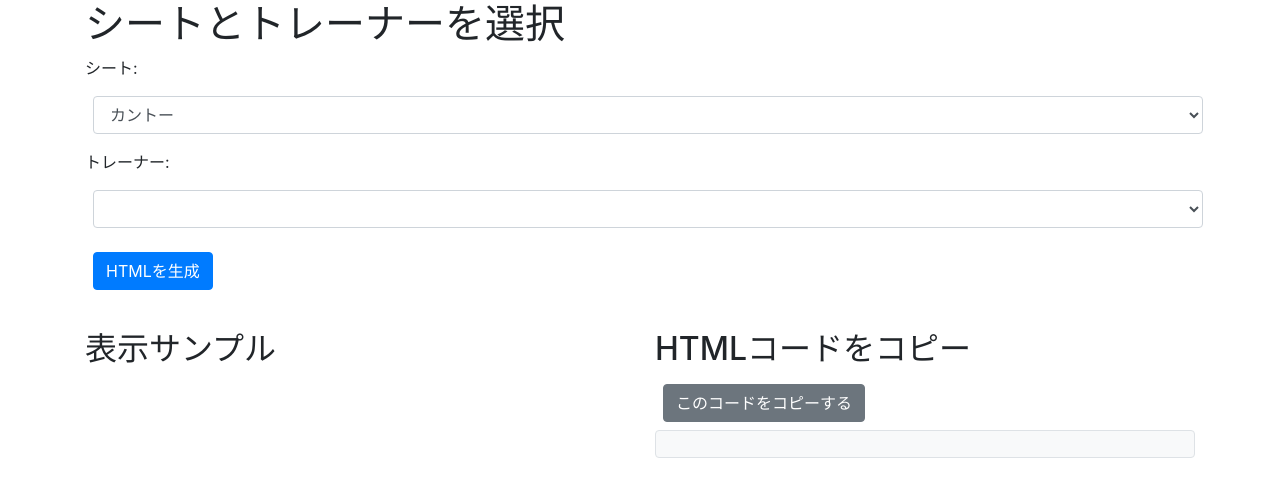
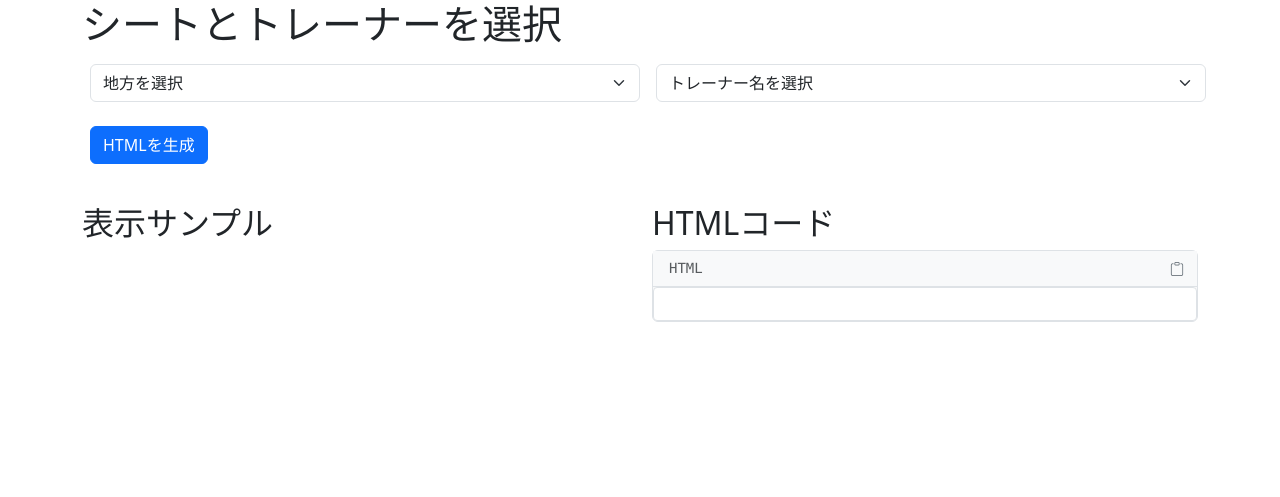
Before and after one commit to boitoshi/Spreadsheet-to-HTML, a Flask app: page / in a window 1280 px wide. Shown: the top 497 px of the page. Run offline with Flask 3, Linux system fonts and the light colour scheme; lists and menus that the app fills with data are empty; some libraries are stand-ins or nearby versions.

Commit message:
-アプリの構成見直し -HTML生成ロジック更新 -JSONデータ読み込み修正 -CSSスタイルの追加

```diff
--- a/app/__init__.py
+++ b/app/__init__.py
@@ -1,5 +1,5 @@
 from flask import Flask
-from .routes import main_bp # ブループリントの登録
+from app.routes import main_bp # ブループリントの登録
 
 def create_app():
     app = Flask(__name__)
@@ -8,7 +8,7 @@ def create_app():
     app.register_blueprint(main_bp)
 
     # エラーハンドラの登録
-    from .handlers import register_error_handlers
+    from app.handlers import register_error_handlers
     register_error_handlers(app)
 
     return app
--- a/app/routes.py
+++ b/app/routes.py
@@ -4,13 +4,17 @@ from .utils.html_generator import generate_html_table
 
 main_bp = Blueprint('main', __name__)
 
-@main_bp.route('/')
+@main_bp.route('/', methods=['GET'])
 def index():
     try:
+        # デバッグ用にログを追加
+        print("Loading JSON file...")
         data = load_data('sample-ELITE4.json')
         sheet_names = get_sheet_names(data)
+        print(f"Sheet names: {sheet_names}")  # デバッグ用
         return render_template('index.html', sheet_names=sheet_names)
     except Exception as e:
+        print(f"Error loading JSON: {str(e)}")  # デバッグ用
         flash(f'エラーが発生しました: {str(e)}')
         return redirect(url_for('main.index'))
 
@@ -20,24 +24,37 @@ def get_trainers_route():
     if not sheet_name:
         return jsonify({'error': 'シート名が指定されていません。'}), 400
     try:
+        sheet_name = request.form.get('sheet_name')
+        if not sheet_name:
+            return jsonify({'error': 'シート名が指定されていません。'}), 400
+
         data = load_data('sample-ELITE4.json')
         trainers = get_trainers(data, sheet_name)
+
+        # デバッグ用ログ
+        print(f"Sheet name: {sheet_name}")
+        print(f"Trainers: {trainers}")
+
         return jsonify(trainers)
     except Exception as e:
+        print(f"Error in get_trainers_route: {str(e)}")
         return jsonify({'error': f'エラーが発生しました: {str(e)}'}), 500
 
 @main_bp.route('/generate_html', methods=['POST'])
 def generate_html_route():
-    sheet_name = request.form.get('sheet_name')
-    trainer_name = request.form.get('trainer_name')
-    if not sheet_name or not trainer_name:
-        return jsonify({'error': 'シート名またはトレーナー名が指定されていません。'}), 400
     try:
+        sheet_name = request.form.get('sheet_name')
+        trainer_name = request.form.get('trainer_name')
+
+        if not all([sheet_name, trainer_name]):
+            return jsonify({'error': 'シート名とトレーナー名は必須です。'}), 400
+
         data = load_data('sample-ELITE4.json')
         entries = get_entries(data, sheet_name, trainer_name)
-        if not entries:
-            return jsonify({'error': '該当するデータが見つかりませんでした。'}), 404
         html_output = generate_html_table(entries)
+
         return jsonify({'html_output': html_output})
+
     except Exception as e:
+        print(f"Error in generate_html: {str(e)}")  # デバッグ用
         return jsonify({'error': f'エラーが発生しました: {str(e)}'}), 500
--- /dev/null
+++ b/app/static/css/custom.css
@@ -0,0 +1,123 @@
+/* レイアウト関連のスタイル設定 */
+.display-area,
+.copy-area {
+    margin-bottom: 2em;
+}
+
+/* コピーエリアのスタイル */
+.copy-area pre {
+    max-height: 300px;
+    overflow-x: auto;
+    background-color: #f8f9fa;
+    padding: 1em;
+    border: 1px solid #dee2e6;
+    border-radius: 0.25rem;
+    font-size: small;
+    width: auto;
+    max-width: 600px;
+}
+
+/* ローディング表示 */
+.loading-overlay {
+    position: absolute;
+    top: 0;
+    left: 0;
+    width: 100%;
+    height: 100%;
+    background: rgba(255, 255, 255, 0.8);
+    display: flex;
+    justify-content: center;
+    align-items: center;
+}
+
+#feedback {
+    margin: 1rem 0;
+}
+
+.form-group {
+    margin-bottom: 1rem;
+}
+
+.btn {
+    margin-right: 0.5rem;
+}
+
+form {
+    margin-bottom: 2em;
+}
+
+select,
+button {
+    margin: 0.5em;
+}
+
+.code-container {
+    background-color: #f8f9fa;
+}
+
+.code-container .btn {
+    padding: 0.15rem 0.35rem;  /* ボタンのパディングを小さく */
+    color: #6c757d;
+    margin: 2px 0;  /* 上下の余白を微調整 */
+}
+
+.code-container .d-flex {
+    min-height: 28px;  /* ツールバーの高さを固定 */
+}
+.code-container .btn:hover {
+    color: #000;
+}
+
+.code-container pre {
+    background-color: #fff;
+    margin-bottom: 0;
+}
+
+/* トーストコンテナのスタイル */
+#toast-container {
+    position: fixed;
+    top: 20px;
+    left: 50%;
+    transform: translateX(-50%);
+    z-index: 1055;
+    display: flex;
+    flex-direction: column;
+    gap: 0.5rem;
+    max-width: 400px; /* 横幅を狭く設定 */
+    width: 100%;
+}
+
+/* トーストの基本スタイル */
+.toast.pop-toast {
+    border-radius: 0.75rem !important; /* 角を丸める */
+    background-color: rgba(0, 0, 0, 0.7) !important; /* 背景の透明度を調整 */
+    color: #fff !important;
+    box-shadow: 0 4px 15px rgba(0, 0, 0, 0.2) !important;
+    animation: toast-pop 0.3s ease-out;
+}
+
+/* トーストの種類別スタイル */
+.toast.pop-toast.text-bg-success {
+    background: rgba(25, 135, 84, 0.85) !important;
+}
+
+.toast.pop-toast.text-bg-info {
+    background: rgba(13, 202, 240, 0.85) !important;
+}
+
+.toast.pop-toast.text-bg-danger {
+    background: rgba(220, 53, 69, 0.85) !important;
+}
+
+
+/* アニメーション */
+@keyframes toast-pop {
+    0% {
+        transform: translateY(-20px);
+        opacity: 0;
+    }
+    100% {
+        transform: translateY(0);
+        opacity: 1;
+    }
+}
--- /dev/null
+++ b/app/static/js/main.js
@@ -0,0 +1,178 @@
+// DOMが読み込まれた後に実行される処理をまとめる
+$(document).ready(function() {
+    const elements = {
+        form: $('#trainer_form'),
+        sheetSelect: $('#sheet_name'),
+        trainerSelect: $('#trainer_name'),
+        generateBtn: $('#generate-btn'),
+        result: $('#result'),
+        resultContent: $('#result-content'),
+        codeBlock: $('#code-block'),
+        feedback: $('#feedback'),
+        // spinner: $('#generate-btn .spinner-border'),
+        copyBtn: $('#copy-btn')
+    };
+
+    elements.sheetSelect.change(loadTrainers); // シート名変更時にトレーナー一覧を取得
+    elements.copyBtn.on('click', copyCode); // コピーボタンのイベントリスナー追加
+    // elements.form.on('submit', handleFormSubmit);
+
+    // 初期表示時にトレーナー一覧を取得
+    loadTrainers();
+
+    // シート名が変更されたときにトレーナー名を取得する関数
+    function loadTrainers() {
+        const sheetName = elements.sheetSelect.val();
+        if (!sheetName) {
+            showFeedback('地方を選ぶんじゃ🗺️', 'info');
+            return;
+        }
+
+        // デバッグ用ログ
+        console.log('Requesting trainers for sheet:', sheetName);
+
+        // `/get_trainers`エンドポイントにAJAXリクエストを送信
+        $.ajax({
+            type: 'POST',
+            url: '/get_trainers',
+            data: { sheet_name: sheetName },
+            success: function(trainers) {
+                console.log('Received trainers:', trainers);  // デバッグ用ログ
+
+                elements.trainerSelect.empty();
+                if (Array.isArray(trainers)) {
+                    trainers.forEach(function(trainer) {
+                        elements.trainerSelect.append(new Option(trainer, trainer));
+                    });
+                } else if (trainers.error) {
+                    showFeedback(trainers.error, 'danger');
+                }
+            },
+            error: function(xhr, status, error) {
+                console.error('API Error:', {
+                    status: xhr.status,
+                    statusText: xhr.statusText,
+                    error: error
+                });
+                showFeedback('エラーが発生しました: ' + error, 'danger');
+            }
+        });
+    }
+
+    // クリーンアップ処理を追加
+    $(window).on('unload', function() {
+        // イベントリスナーの解除
+        elements.sheetSelect.off('change');
+        elements.form.off('submit');
+        // AJAXリクエストが進行中の場合は中止
+        $.active && $.ajax().abort();
+    });
+
+    // フォーム送信時の処理
+    elements.form.on('submit', async function(event) {
+        event.preventDefault();
+        try {
+            elements.generateBtn.prop('disabled', true);
+
+            const response = await $.ajax({
+                type: 'POST',
+                url: '/generate_html',
+                data: $(this).serialize()
+            });
+
+            if (response.html_output) {
+                elements.resultContent.html(response.html_output);
+                elements.codeBlock.text(response.html_output);
+                showFeedback('HTMLの生成に成功しました！', 'success');
+            }
+        } catch (error) {
+            console.error('HTML生成エラー:', error);
+            showFeedback('エラーが発生しました: ' + error, 'danger');
+        } finally {
+            elements.generateBtn.prop('disabled', false);
+        }
+    });
+
+    // コピーボタンの処理
+    async function copyCode() {
+        const codeBlock = elements.codeBlock[0];  // DOM要素を取得
+        const copyBtn = elements.copyBtn[0];      // DOM要素を取得
+        // const codeBlock = document.getElementById('code-block');
+        // const copyBtn = document.getElementById('copy-btn');
+
+
+        if (!codeBlock || !codeBlock.textContent.trim()) {
+            showFeedback('あれ？コピーする内容がないみたい...🤔', 'info');
+            return;
+        }
+
+        try {
+            // ボタンを一時的に無効化
+            copyBtn.disabled = true;
+
+            // innerTextを使用してHTMLの整形を維持
+            await navigator.clipboard.writeText(codeBlock.innerText);
+            // ボタンのアイコンとテキストを変更
+            const buttonIcon = copyBtn.querySelector('i');
+            buttonIcon.classList.remove('bi-clipboard');
+            buttonIcon.classList.add('bi-clipboard-check-fill');
+
+            showFeedback('コピーできたよ！✨', 'success');
+
+            // 1秒後にアイコンを元に戻す
+            setTimeout(() => {
+                buttonIcon.classList.remove('bi-clipboard-check-fill');
+                buttonIcon.classList.add('bi-clipboard');
+            }, 1000);
+
+        } catch (err) {
+            console.error('Copy failed:', err);
+            showFeedback('ごめんね！コピーできなかったみたい...😢', 'danger');
+        } finally {
+        // ボタンを再度有効化
+            setTimeout(() => {
+                copyBtn.disabled = false;
+            }, 700);
+        }
+    }
+
+    // フィードバック表示関数
+    function showFeedback(message, type) {
+        const toastId = 'toast-' + Date.now();
+        const toastHtml = `
+            <div id="${toastId}" class="toast pop-toast text-bg-${type}" role="alert" aria-live="assertive" aria-atomic="true">
+                <div class="d-flex">
+                    <div class="toast-body text-center w-100">
+                        ${message}
+                    </div>
+                    <button type="button" class="btn-close me-2 m-auto" data-bs-dismiss="toast" aria-label="閉じる"></button>
+                </div>
+            </div>
+        `;
+
+        // トーストコンテナのスタイルを変更
+        const $toastContainer = $('#toast-container');
+
+        $toastContainer.append(toastHtml);
+
+        // const toastElement = document.getElementById(toastId);
+        // const toast = new bootstrap.Toast(toastElement, {
+        //     autohide: true,
+        //     delay: 1500
+        // });
+        // toast.show();
+        const toastElement = document.getElementById(toastId);
+        const toast = new bootstrap.Toast(toastElement, {
+            autohide: true,
+            delay: 1500
+        });
+        toast.show();
+
+        // 非表示後に要素を削除
+        $(`#${toastId}`).on('hidden.bs.toast', function() {
+            $(this).remove();
+        // toastElement.addEventListener('hidden.bs.toast', function () {
+        //     toastElement.remove();
+        });
+    };
+});
--- a/app/templates/index.html
+++ b/app/templates/index.html
@@ -5,79 +5,40 @@
     <meta name="viewport" content="width=device-width, initial-scale=1.0">
     <title>Flask アプリ</title>
     <script src="https://cdn.jsdelivr.net/npm/jquery@3.6.0/dist/jquery.min.js"></script>
-    <link rel="stylesheet" href="https://stackpath.bootstrapcdn.com/bootstrap/4.3.1/css/bootstrap.min.css">
-    <style>
-        /* レイアウト関連 */
-        .display-area,
-        .copy-area {
-            margin-bottom: 2em;
-        }
+    <!-- Bootstrap CDN -->
+    <link href="https://cdn.jsdelivr.net/npm/bootstrap@5.3.0/dist/css/bootstrap.min.css" rel="stylesheet">
+    <!-- Bootstrap アイコン -->
+    <link rel="stylesheet" href="https://cdn.jsdelivr.net/npm/bootstrap-icons@1.11.3/font/bootstrap-icons.css">
+    <!-- カスタムCSS -->
+    <link rel="stylesheet" href="{{ url_for('static', filename='css/custom.css') }}">
 
-        /* コピーエリアのスタイル */
-        .copy-area pre {
-            max-height: 300px;
-            overflow-x: auto;
-            background-color: #f8f9fa;
-            padding: 1em;
-            border: 1px solid #dee2e6;
-            border-radius: 0.25rem;
-            font-size: small;
-            width: auto;
-            max-width: 600px;
-        }
-
-        /* ローディング表示 */
-        .loading-overlay {
-            position: absolute;
-            top: 0;
-            left: 0;
-            width: 100%;
-            height: 100%;
-            background: rgba(255, 255, 255, 0.8);
-            display: flex;
-            justify-content: center;
-            align-items: center;
-        }
-
-        #feedback {
-            margin: 1rem 0;
-        }
-
-        .form-group {
-            margin-bottom: 1rem;
-        }
-
-        .btn {
-            margin-right: 0.5rem;
-        }
-
-        form {
-            margin-bottom: 2em;
-        }
-
-        select, button {
-            margin: 0.5em;
-        }
-    </style>
 </head>
 <body>
     <div class="container">
         <h1>シートとトレーナーを選択</h1>
         <form id="trainer_form" aria-label="HTMLジェネレーターフォーム">
-            <div class="form-group">
-                <label for="sheet_name">シート:</label>
-                <select id="sheet_name" name="sheet_name" class="form-control" aria-label="シート名を選択">
-                    {% for sheet in sheet_names %}
-                    <option value="{{ sheet }}">{{ sheet }}</option>
-                    {% endfor %}
-                </select>
-            </div>
+            <div class="row g-3 align-items-end">
+                <div class="col-md-6">
+                    <div class="form-group">
+                        <!-- <label for="sheet_name" class="form-label">シート:</label> -->
+                        <select id="sheet_name" name="sheet_name" class="form-select" aria-label="シート名を選択">
+                            <option value="" selected disabled>地方を選択</option>
+                            {% for sheet in sheet_names %}
+                            <option value="{{ sheet }}">{{ sheet }}</option>
+                            {% endfor %}
+                        </select>
+                    </div>
+                </div>
 
-            <div class="form-group">
-                <label for="trainer_name">トレーナー:</label>
-                <select id="trainer_name" name="trainer_name" class="form-control" required aria-label="トレーナー名を選択">
-                    <!-- トレーナー名のオプションがここに追加されます -->
-                </select>
+                <div class="col-md-6">
+                    <div class="form-group">
+                        <!-- <label for="trainer_name" class="form-label">トレーナー:</label> -->
+                        <select id="trainer_name" name="trainer_name" class="form-select" required aria-label="トレーナー名を選択">
+                            <option value="" selected disabled>トレーナー名を選択</option>
+                            <!-- トレーナー名のオプションがここに追加されます -->
+                        </select>
+                    </div>
+                </div>
             </div>
 
             <button type="submit" class="btn btn-primary" id="generate-btn">
@@ -86,29 +47,49 @@
             </button>
         </form>
 
-        <!-- フィードバック表示エリア -->
-        <div id="feedback" class="alert d-none" role="alert"></div>
+        <!-- トーストのコンテナ -->
+        <div id="toast-container" class="d-flex justify-content-center align-items-center w-100;">
+            <!-- トーストメッセージがここに挿入される -->
+        </div>
 
+        <!-- コンテンツを並べる行 -->
         <div class="row">
-            <!-- 結果表示用のエリア -->
+            <!-- 左側カラム：表示サンプル -->
             <div id="result" class="col-md-6">
                 <h2>表示サンプル</h2>
-                <div class="loading-overlay d-none">
-                    <div class="spinner-border text-primary" role="status">
-                        <span class="sr-only">Loading...</span>
+                <div id="result-content" >
+                    <!-- ここに生成されたHTMLが表示される -->
+                    <div>
+                    <!-- <div class="spinner-border text-primary" role="status"> ローディングのぐるぐる -->
+                        <!-- <span class="sr-only">Loading...</span> -->
                     </div>
                 </div>
-                <!-- 生成されたHTMLがここに表示されます -->
             </div>
 
-            <!-- コピー用エリア -->
             <div class="copy-area col-md-6">
-                <h2>HTMLコードをコピー</h2>
-                <button onclick="copyCode()" class="btn btn-secondary mb-2">このコードをコピーする</button>
-                <pre><code id="code-block"></code></pre>
+                <h2>HTMLコード</h2>
+                <!-- ツールバーとコードブロックのコンテナ -->
+                <div class="code-container border rounded">
+                    <!-- ツールバー -->
+                    <div class="d-flex align-items-center bg-light ps-3 pe-2 py-0 border-bottom">
+                        <small class="font-monospace text-muted">HTML</small>
+                        <div class="d-flex ms-auto align-items-center">
+                            <button id="copy-btn" type="button" class="btn btn-sm p-1" aria-label="コピー">
+                                <i class="bi bi-clipboard"></i>
+                                <span class="visually-hidden">コードをコピー</span>
+                            </button>
+                        </div>
+                    </div>
+                    <!-- コードブロック -->
+                    <pre class="m-0 p-3"><code id="code-block"></code></pre>
+                </div>
             </div>
         </div>
     </div>
-    <script src="{{ url_for('static', filename='js/main.js') }}"></script>
+    <!-- Flaskテンプレートエンジン（Jinja2）の構文を使用して静的ファイルを参照している -->
+    <script src="{{ url_for('static', filename='js/main.js' ) }}"></script>
+
+    <!-- Bootstrap JS -->
+    <script src="https://cdn.jsdelivr.net/npm/bootstrap@5.3.0/dist/js/bootstrap.bundle.min.js"></script>
 </body>
 </html>
--- a/app/templates/js/main.js
+++ /dev/null
@@ -1,96 +0,0 @@
-function toggleTrainerForm() {
-// DOMが読み込まれた後に実行される処理をまとめる
-$(document).ready(function() {
-    const form = $('#trainer_form');
-    const sheetSelect = $('#sheet_name');
-    const trainerSelect = $('#trainer_name');
-    const generateBtn = $('#generate-btn');
-    const spinner = generateBtn.find('.spinner-border');
-    const feedback = $('#feedback');
-
-    // シート名が変更されたときにトレーナー名を取得する関数
-    function loadTrainers() {
-        var sheetName = sheetSelect.val();
-
-        // `/get_trainers`エンドポイントにAJAXリクエストを送信
-        $.ajax({
-            type: 'POST',
-            url: '/get_trainers',
-            data: { sheet_name: sheetName },
-            success: function(trainers) {
-                var trainerSelect = $('#trainer_name');
-                trainerSelect.empty();
-
-                if (Array.isArray(trainers)) {
-                    trainers.forEach(function(trainer) {
-                        trainerSelect.append(new Option(trainer, trainer));
-                    });
-                } else if (trainers.error) {
-                    alert('エラー: ' + trainers.error);
-                }
-            },
-            error: function(xhr, status, error) {
-                alert('エラーが発生しました: ' + error);
-            }
-        });
-    }
-
-    // フォーム送信時の処理
-    form.submit(function(event) {
-        event.preventDefault();
-
-        // ローディング状態の表示
-        generateBtn.prop('disabled', true);
-        spinner.removeClass('d-none');
-        feedback.addClass('d-none');
-
-        $.ajax({
-            type: 'POST',
-            url: '/generate_html',
-            data: $(this).serialize(),
-            success: function(response) {
-                if (response.html_output) {
-                    $('#result').html(response.html_output);
-                    $('#code-block').text(response.html_output);
-                    showFeedback('HTMLの生成に成功しました！', 'success');
-                } else if (response.error) {
-                    showFeedback(response.error, 'danger');
-                }
-            },
-            error: function(xhr, status, error) {
-                showFeedback('エラーが発生しました: ' + error, 'danger');
-            },
-            complete: function() {
-                generateBtn.prop('disabled', false);
-                spinner.addClass('d-none');
-            }
-        });
-    });
-
-    // シート名変更時にトレーナー一覧を取得
-    $('#sheet_name').change(loadTrainers);
-
-    // 初期表示時にトレーナー一覧を取得
-    loadTrainers();
-
-    // コピーボタンの処理
-    function copyCode() {
-        const codeBlock = document.getElementById('code-block');
-        if (codeBlock) {
-            navigator.clipboard.writeText(codeBlock.innerText)
-                .then(() => alert('HTMLコードをコピーしました！'))
-                .catch((err) => console.error('コピーに失敗しました:', err));
-        } else {
-            console.error('code-block element not found');
-        }
-    }
-
-    // フィードバック表示関数
-    function showFeedback(message, type) {
-        feedback
-            .removeClass('d-none alert-success alert-danger')
-            .addClass('alert-' + type)
-            .text(message);
-    }
-});
-}
--- a/app/utils/html_generator.py
+++ b/app/utils/html_generator.py
@@ -100,7 +100,7 @@ padding: 4px; /* パディングを小さく */
     html_output += "</tbody></table>"
 
     # スタイルシートとテーブルを結合
-    full_html_output = f"{stylesheet}{html_output}"
+    full_html_output = f"{html_output}{stylesheet}"
 
     # BeautifulSoupで整形　prettify()でインデントを整える
     soup = BeautifulSoup(full_html_output, 'html.parser')
```
Also changed, not shown: app/utils/json_handler.py (+13 -2 lines), run.py (line endings or trailing spaces).
